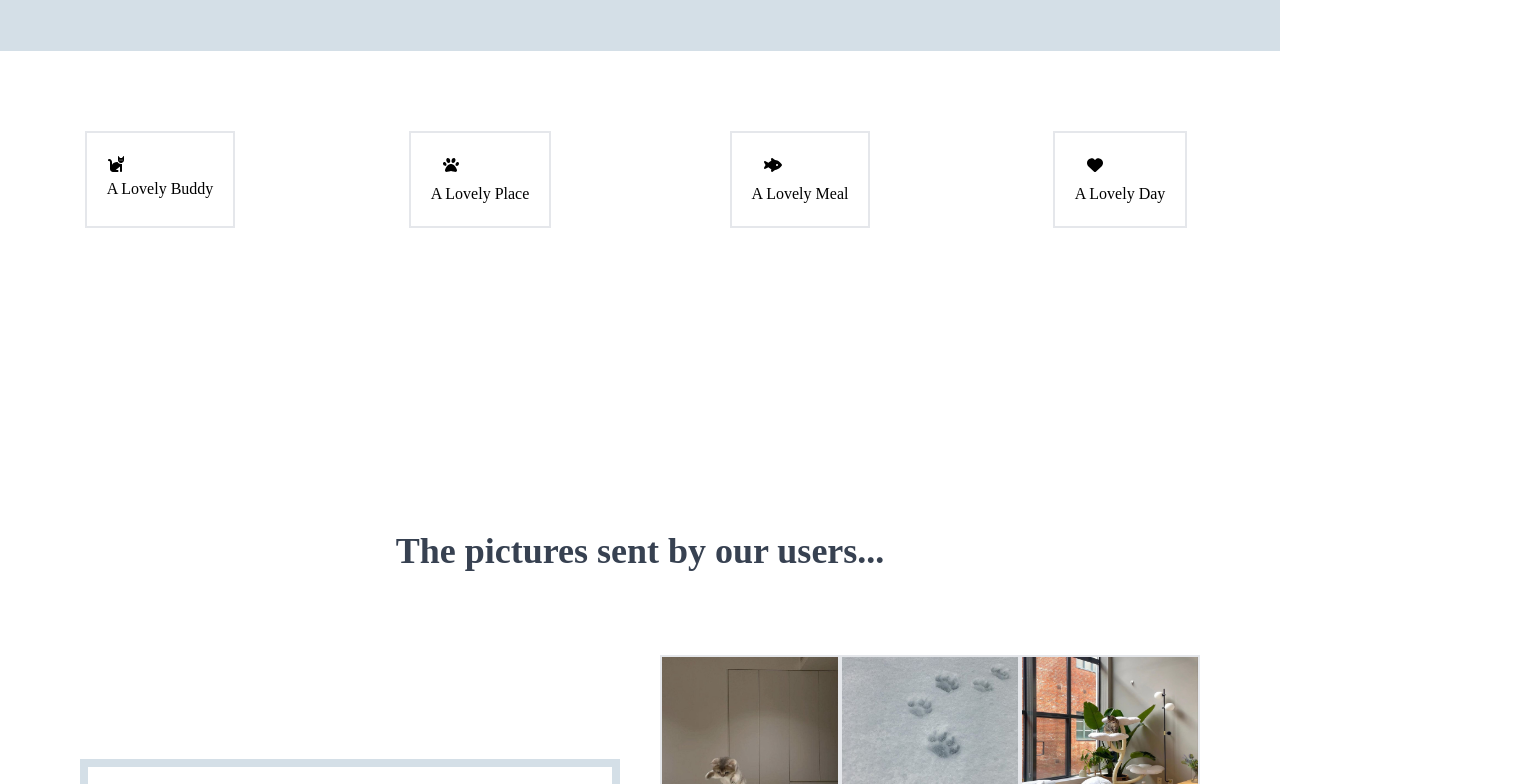
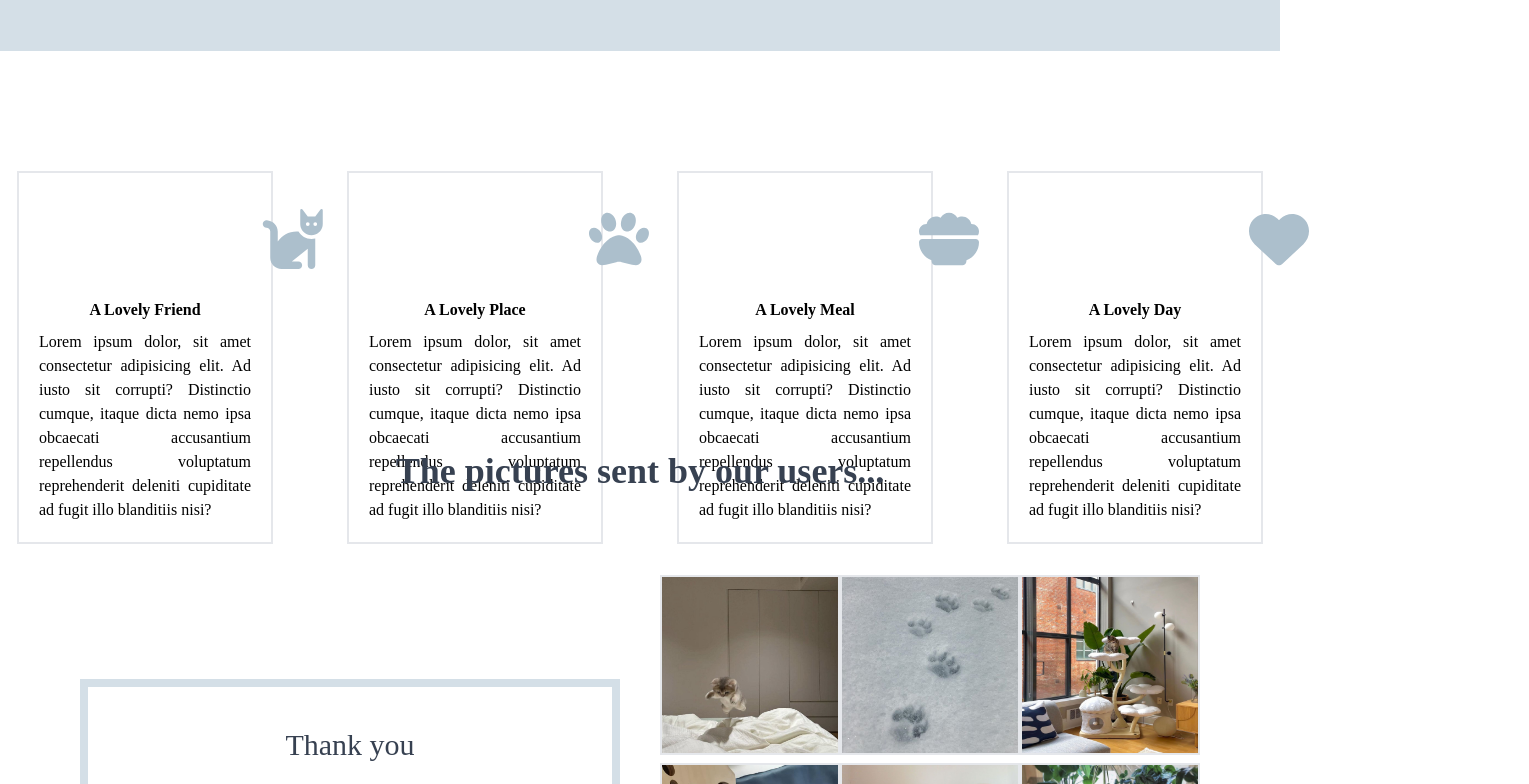
Before and after one commit to demetgas/react-tailwind-project, a React (Create React App) app in the folder tailwind-app/: page / in a window 1280 px wide. Shown: the part 3280-4064 px from the top of the page, 1529 px wide, since content can reach past the window. Built offline with nearby package versions, Linux system fonts and the light colour scheme.

Commit message:
added responsive

```diff
--- a/tailwind-app/src/components/WhatWeDo.jsx
+++ b/tailwind-app/src/components/WhatWeDo.jsx
@@ -1,41 +1,42 @@
 import React from 'react'
-import { faCat,faPaw,faFishFins,faHeart } from '@fortawesome/free-solid-svg-icons';
+import { faCat,faPaw,faBowlFood,faHeart } from '@fortawesome/free-solid-svg-icons';
 import { FontAwesomeIcon } from '@fortawesome/react-fontawesome';
 
 export const WhatWeDo = () => {
   return (
-    <div className='max-w-[100%] h-[40svh] mt-20'>
-      <div className='grid grid-cols-4 '>
-        <div className='mx-auto border-2 p-5'>
+    <div className='max-w-[100%] lg:h-[30svh] md:h-[70svh] mt-20'>
+      <div className='grid lg:grid-cols-4 md:grid-cols-2 gap-10'>
+      <div className='mx-auto border-2 m-10 lg:w-[20svw] md:w-[280px] h-auto p-5'>
         <FontAwesomeIcon
-            className=" hover:text-babyblue2 delay-75 cursor-pointer"
+            className=" md:mx-[90px] lg:mx-[220px] h-[60px] m-4 text-babyblue2 hover:scale-110 transition-all delay-75 cursor-pointer"
             icon={faCat}
           />
-          <h2>A Lovely Buddy</h2>
+          <h2 className='text-center font-bold m-2'>A Lovely Friend</h2>
+<p className='text-center text-justify'>Lorem ipsum dolor, sit amet consectetur adipisicing elit. Ad iusto sit corrupti? Distinctio cumque, itaque dicta nemo ipsa obcaecati accusantium repellendus voluptatum reprehenderit deleniti cupiditate ad fugit illo blanditiis nisi?</p>
         </div>
-        <div className='mx-auto border-2 p-5'>
+        <div className='mx-auto border-2 m-10 lg:w-[20svw] md:w-[280px] h-auto p-5'>
         <FontAwesomeIcon
-            className="mx-3 my-1 hover:text-babyblue2 delay-75 cursor-pointer"
+            className="  md:mx-[90px] lg:mx-[220px] h-[60px] m-4 text-babyblue2 hover:scale-110 transition-alldelay-75 cursor-pointer"
             icon={faPaw}
           />
-          <h2>A Lovely Place</h2>
-
+          <h2 className='text-center font-bold m-2'>A Lovely Place</h2>
+<p className='text-center text-justify'>Lorem ipsum dolor, sit amet consectetur adipisicing elit. Ad iusto sit corrupti? Distinctio cumque, itaque dicta nemo ipsa obcaecati accusantium repellendus voluptatum reprehenderit deleniti cupiditate ad fugit illo blanditiis nisi?</p>
         </div>
-        <div className='mx-auto border-2 p-5'>
+        <div className='mx-auto border-2 m-10 lg:w-[20svw] md:w-[280px] h-auto p-5'>
         <FontAwesomeIcon
-            className="mx-3 my-1 hover:text-babyblue2 delay-75 cursor-pointer"
-            icon={faFishFins}
+            className="  md:mx-[90px] lg:mx-[220px] h-[60px] m-4 text-babyblue2 hover:scale-110 transition-all delay-75 cursor-pointer"
+            icon={faBowlFood}
           />
-          <h2>A Lovely Meal</h2>
-
+          <h2 className='text-center font-bold m-2'>A Lovely Meal</h2>
+<p className='text-center text-justify'>Lorem ipsum dolor, sit amet consectetur adipisicing elit. Ad iusto sit corrupti? Distinctio cumque, itaque dicta nemo ipsa obcaecati accusantium repellendus voluptatum reprehenderit deleniti cupiditate ad fugit illo blanditiis nisi?</p>
         </div>
-        <div className='mx-auto border-2 p-5'>
+        <div className='mx-auto border-2 m-10 lg:w-[20svw] md:w-[280px] h-auto p-5'>
         <FontAwesomeIcon
-            className="mx-3 my-1 hover:text-babyblue2 delay-75 cursor-pointer"
+            className="  md:mx-[90px] lg:mx-[220px] h-[60px] m-4 text-babyblue2 hover:scale-110 transition-all delay-75 cursor-pointer"
             icon={faHeart}
           />
-          <h2>A Lovely Day</h2>
-
+          <h2 className='text-center font-bold m-2'>A Lovely Day</h2>
+<p className='text-center text-justify'>Lorem ipsum dolor, sit amet consectetur adipisicing elit. Ad iusto sit corrupti? Distinctio cumque, itaque dicta nemo ipsa obcaecati accusantium repellendus voluptatum reprehenderit deleniti cupiditate ad fugit illo blanditiis nisi?</p>
         </div>
       </div>
     </div>
```
